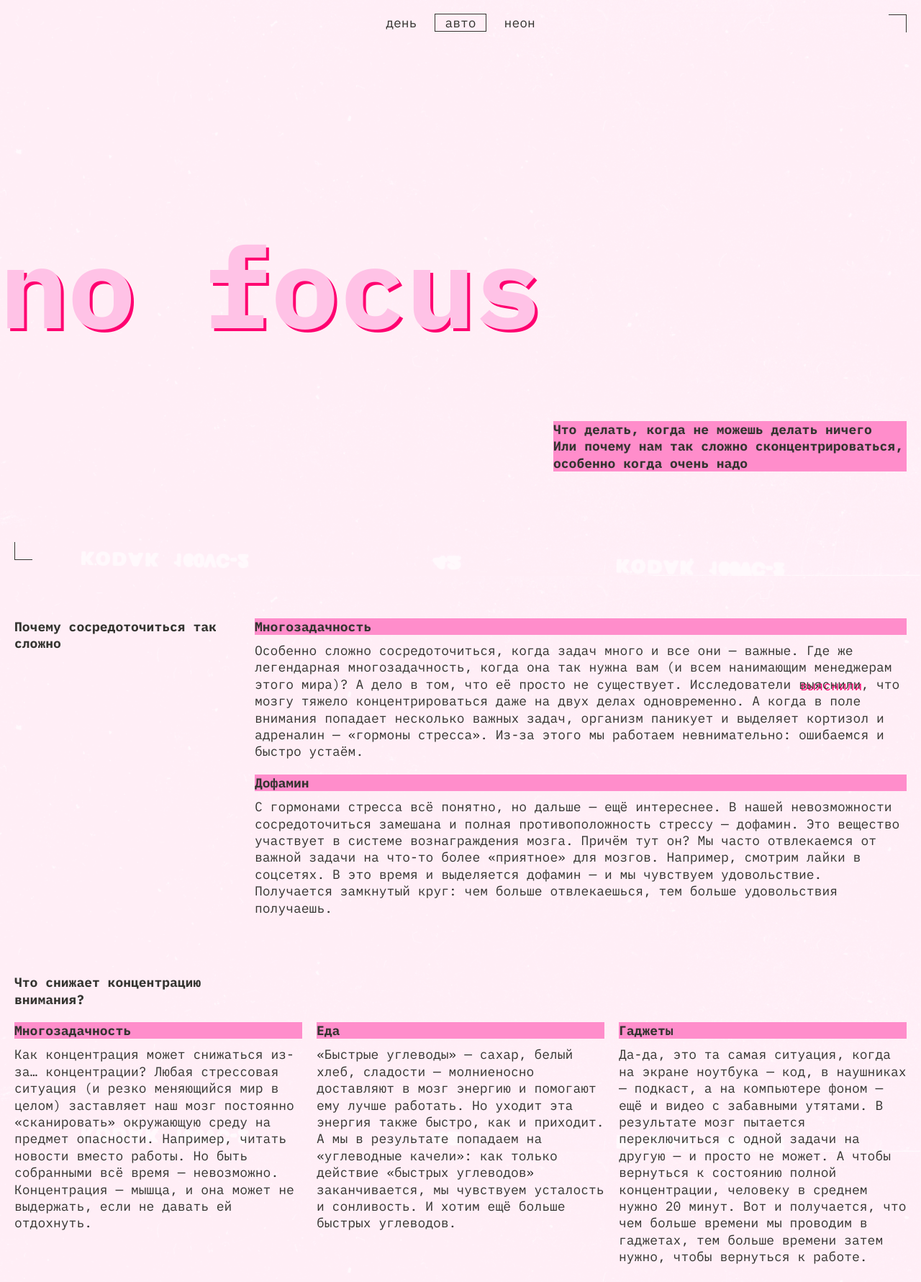
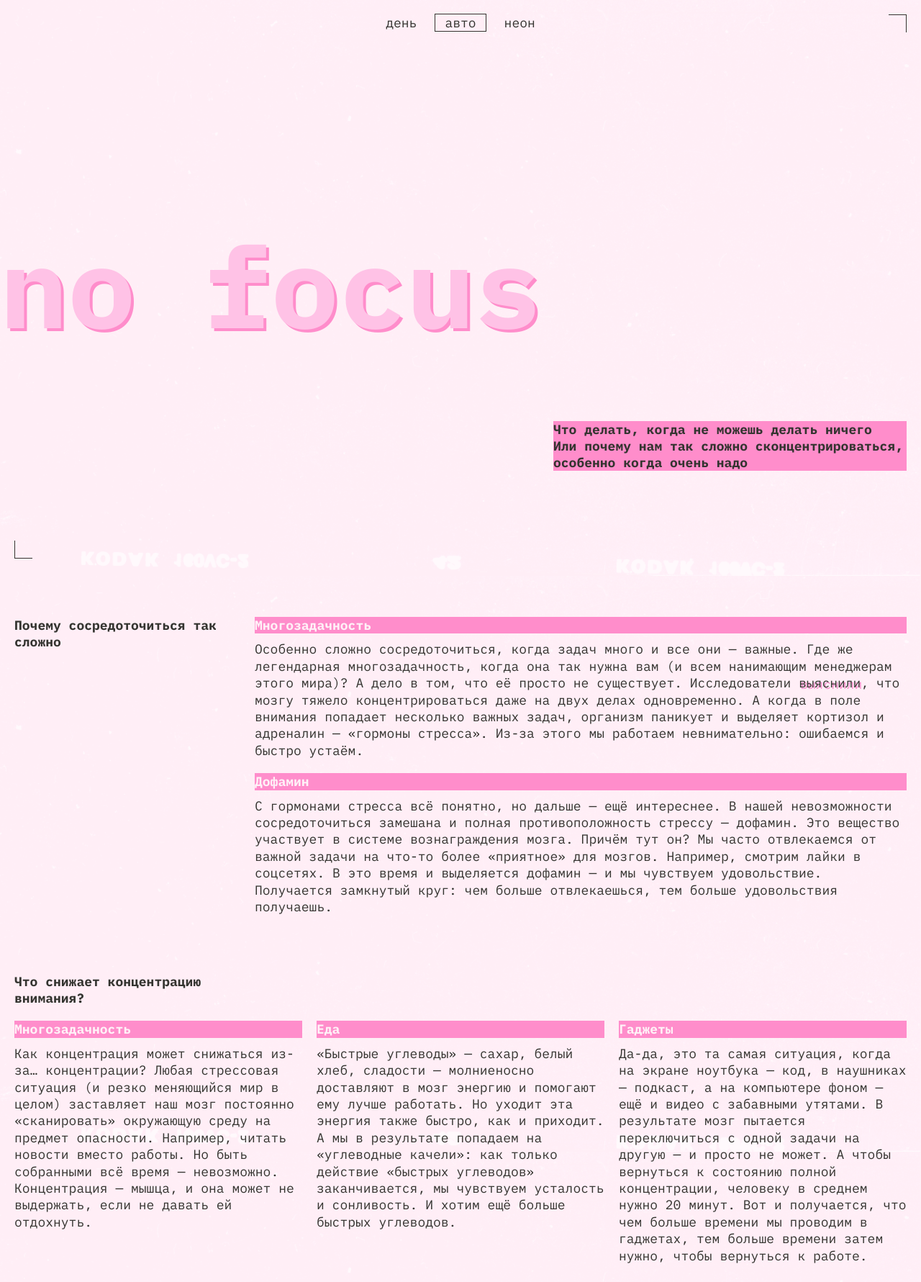
Before and after one commit to niarxxi/slozhno-sosredotochitsya, a plain HTML site: page index.html in a window 1280 px wide. Shown: the top 1781 px of the page at 72% size. Drawn offline with Linux system fonts and the light colour scheme.

Commit message:
corrected the comments

```diff
--- a/styles/globals.css
+++ b/styles/globals.css
@@ -9,7 +9,7 @@
 body {
   margin: 0 auto;
   padding: 0 auto;
-  font-family: var(--font-family), sans-serif;
+  font-family: var(--font-family), monospace;
   font-weight: 400;
   font-size: 18px;
   min-inline-size: 375px;
@@ -46,71 +46,3 @@ a {
   text-decoration: none;
   cursor: pointer;
 }
-
-.decorated-zone {
-  position: relative;
-  min-block-size: 97vh;
-}
-
-.decorated-zone::before {
-  content: "";
-  position: absolute;
-  border-top: 1px solid var(--accent-color);
-  border-right: 1px solid var(--accent-color);
-  inline-size: 25px;
-  block-size: 25px;
-  inset-inline-end: 0;
-  inset-block-start: 0;
-}
-
-.decorated-zone::after {
-  content: "";
-  position: absolute;
-  border-bottom: 1px solid var(--accent-color);
-  border-left: 1px solid var(--accent-color);
-  inline-size: 25px;
-  block-size: 25px;
-  inset-block-end: 0;
-}
-
-@media (width >= 768px) {
-  .decorated-zone {
-    min-block-size: 96vh;
-  }
-}
-
-@media (width >= 1024px) {
-  .decorated-zone {
-    min-block-size: 94.7vh;
-  }
-}
-
-.title-decor {
-  color: var(--bg-color);
-  font-weight: 700;
-  font-size: 18px;
-  line-height: 23.4px;
-  background-color: var(--title-decor);
-}
-
-.section__title {
-  margin: 0 0 20px;
-  color: var(--accent-color);
-  font-weight: 700;
-  font-size: 18px;
-  line-height: 23.4px;
-}
-
-.section__list-text {
-  margin: 10px 0 20px;
-  line-height: 23.4px;
-}
-
-.section__text-link {
-  text-decoration: none;
-  text-shadow: 2px 2px 0 var(--text-shadow);
-}
-
-.title-regular {
-  font-weight: 400;
-}
--- a/styles/light.css
+++ b/styles/light.css
@@ -12,10 +12,10 @@
   --accent-title-color: #ffc2e6;
   --accent-color: #343430;
   --hover-color: rgba(50, 49, 45, 0.4);
-  --bg-color: #343430;
+  --bg-color: #fff1f7;
   --bg-cover-image: url(../images/cover-image-light.png);
   --title-decor: #ff8dcb;
-  --text-shadow: #ff0070;
+  --text-shadow: #ff8dcb;
   --article-title-color: var(--accent-color);
 }
 
@@ -29,10 +29,10 @@
     --accent-title-color: #ffc2e6;
     --accent-color: #343430;
     --hover-color: rgba(50, 49, 45, 0.4);
-    --bg-color: #343430;
+    --bg-color: #fff1f7;
     --bg-cover-image: url(../images/cover-image-light.png);
     --title-decor: #ff8dcb;
-    --text-shadow: #ff0070;
+    --text-shadow: #ff8dcb;
     --article-title-color: var(--accent-color);
   }
   .header__rec-icon {
--- a/styles/style.css
+++ b/styles/style.css
@@ -17,13 +17,70 @@
   }
 }
 
+.decorated-zone {
+  position: relative;
+}
+
+.decorated-zone::before {
+  content: "";
+  position: absolute;
+  border-top: 1px solid var(--accent-color);
+  border-right: 1px solid var(--accent-color);
+  inline-size: 25px;
+  block-size: 25px;
+  inset-inline-end: 0;
+  inset-block-start: 0;
+}
+
+.decorated-zone::after {
+  content: "";
+  position: absolute;
+  border-bottom: 1px solid var(--accent-color);
+  border-left: 1px solid var(--accent-color);
+  inline-size: 25px;
+  block-size: 25px;
+  inset-block-end: 0;
+}
+
+.title-decor {
+  background-color: var(--title-decor);
+}
+
+.section__list-title {
+  color: var(--bg-color);
+  font-weight: var(--fw-bold);
+  font-size: 18px;
+  line-height: 23.4px;
+}
+
+.section__title {
+  margin: 0 0 20px;
+  color: var(--accent-color);
+  font-size: 18px;
+  line-height: 23.4px;
+}
+
+.section__list-text {
+  margin: 10px 0 20px;
+  line-height: 23.4px;
+}
+
+.section__text-link {
+  text-decoration: none;
+  text-shadow: 2px 2px 0 var(--text-shadow);
+}
+
+.title-regular {
+  font-weight: var(--fw-regular);
+}
+
 /* Header */
 
 .header {
   display: grid;
   grid-template-rows: auto max-content auto;
   align-items: center;
-  height: 100%;
+  min-height: 97vh;
 }
 
 .header__rec-icon {
@@ -31,11 +88,10 @@
   display: flex;
   align-items: center;
   gap: 10px;
-  margin: 2px 10px 0 0;
+  top: 2px;
+  right: 9px;
   color: var(--rec-color);
   text-transform: uppercase;
-  inset-inline-end: 0;
-  inset-block-start: 0;
 }
 
 .header__rec-icon::after {
@@ -60,18 +116,23 @@
 }
 
 @media (width >= 768px) {
+  .header {
+    min-height: 96vh;
+  }
   .header__theme-menu {
     margin-block-start: 10px;
   }
 }
 
 @media (width >= 1024px) {
+  .header {
+    min-height: 94.5vh;
+  }
   .header__theme-menu {
     justify-self: center;
     align-self: self-start;
     margin: 0;
   }
-
   .header__theme-menu-list {
     flex-direction: row;
   }
@@ -107,7 +168,7 @@
   align-self: self-start;
   margin-block-start: 14px;
   color: var(--accent-title-color);
-  font-weight: 700;
+  font-weight: var(--fw-bold);
   font-size: clamp(7.25rem, 7.0115rem + 1.0178vw, 7.5rem);
   line-height: 95.7px;
   text-shadow: 4px 4px 0px var(--text-shadow);
@@ -132,12 +193,12 @@
   justify-self: end;
   margin: 0;
   color: var(--article-title-color);
-  font-weight: 700;
+  font-weight: var(--fw-bold);
 }
 
 @media (width >= 768px) {
   .header__text {
-    width: 50%;
+    inline-size: 364px;
     margin: 0;
   }
 }
@@ -146,7 +207,7 @@
   .header__text {
     margin: 0;
     padding: 0;
-    max-inline-size: 491px;
+    inline-size: 491px;
   }
 }
 
@@ -218,6 +279,10 @@
 
 .section__list-title-bold {
   margin-block-end: 20px;
+  color: var(--bg-color);
+  font-weight: var(--fw-bold);
+  font-size: 18px;
+  line-height: 23.4px;
 }
 
 .section__gallery {
@@ -274,7 +339,7 @@
 
 .footer {
   display: grid;
-  height: 100%;
+  min-height: 97vh;
 }
 
 .footer__title {
@@ -286,7 +351,16 @@
   text-shadow: 2px 2px 0 var(--text-shadow);
 }
 
+@media (width >= 768px) {
+  .footer {
+    min-height: 96vh;
+  }
+}
+
 @media (width >= 1024px) {
+  .footer {
+    min-height: 94.5vh;
+  }
   .footer__title {
     font-size: clamp(7.5rem, 0.5625rem + 14.4531vw, 9.8125rem);
     line-height: 129.53px;
--- a/styles/variables.css
+++ b/styles/variables.css
@@ -15,4 +15,6 @@
   --rec-color: var(--accent-color);
   --article-title-color: var(--bg-color);
   --text-shadow: #ff0070;
+  --fw-bold: 700;
+  --fw-regular: 400;
 }
```
